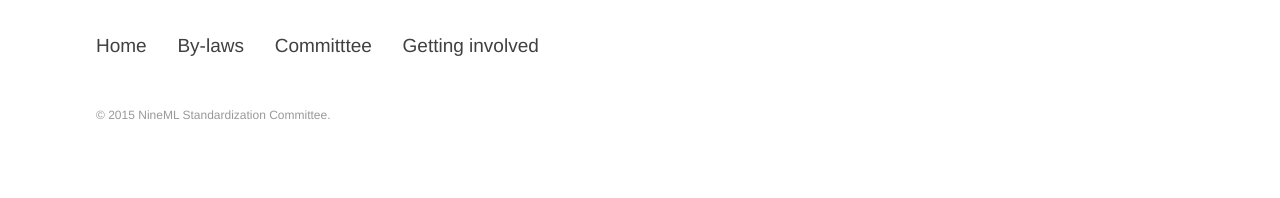
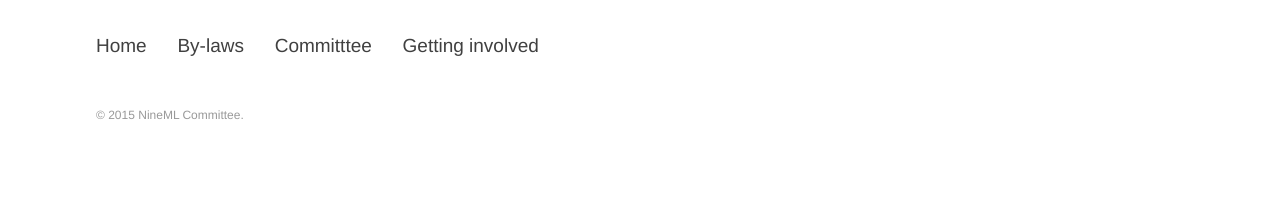
Before and after one commit to INCF/nineml-spec, a Jekyll site: the page built from index.md, in a window 1280 px wide. Shown: the part 912-1110 px from the top of the page. Built offline with Jekyll 4.4.1, drawn with Linux system fonts in a browser that asks for light colours.

Commit message:
changed standardization to just committee

```diff
--- a/_includes/footer.html
+++ b/_includes/footer.html
@@ -11,5 +11,5 @@
 		{% endfor %}
 		</ul>
 	</nav><!-- /.bottom-menu -->
-	<p class="copyright">&#169; {{ site.time | date: '%Y' }} <a href="{{ site.url }}/committee">NineML Standardization Committee</a>.</p>
+	<p class="copyright">&#169; {{ site.time | date: '%Y' }} <a href="{{ site.url }}/committee">NineML Committee</a>.</p>
 </footer>
```
